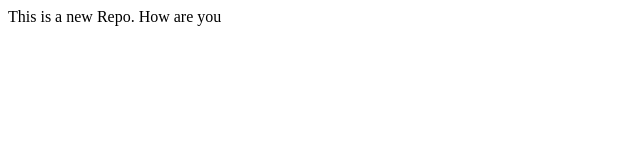
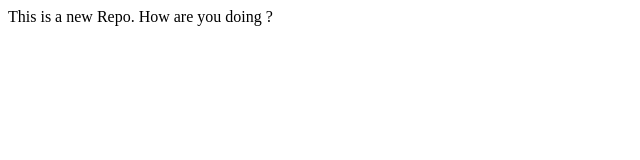
Before and after one commit to deepak-mulchandani/localrepo, a plain HTML site: page index.html in a window 1280 px wide. Shown: the full height of the page, 0-640 px from the left. Drawn offline with Linux system fonts and the light colour scheme.

Commit message:
Add doing

```diff
--- a/index.html
+++ b/index.html
@@ -1 +1 @@
-<p>This is a new Repo. How are you </p>
+<p>This is a new Repo. How are you doing ?</p>
```
